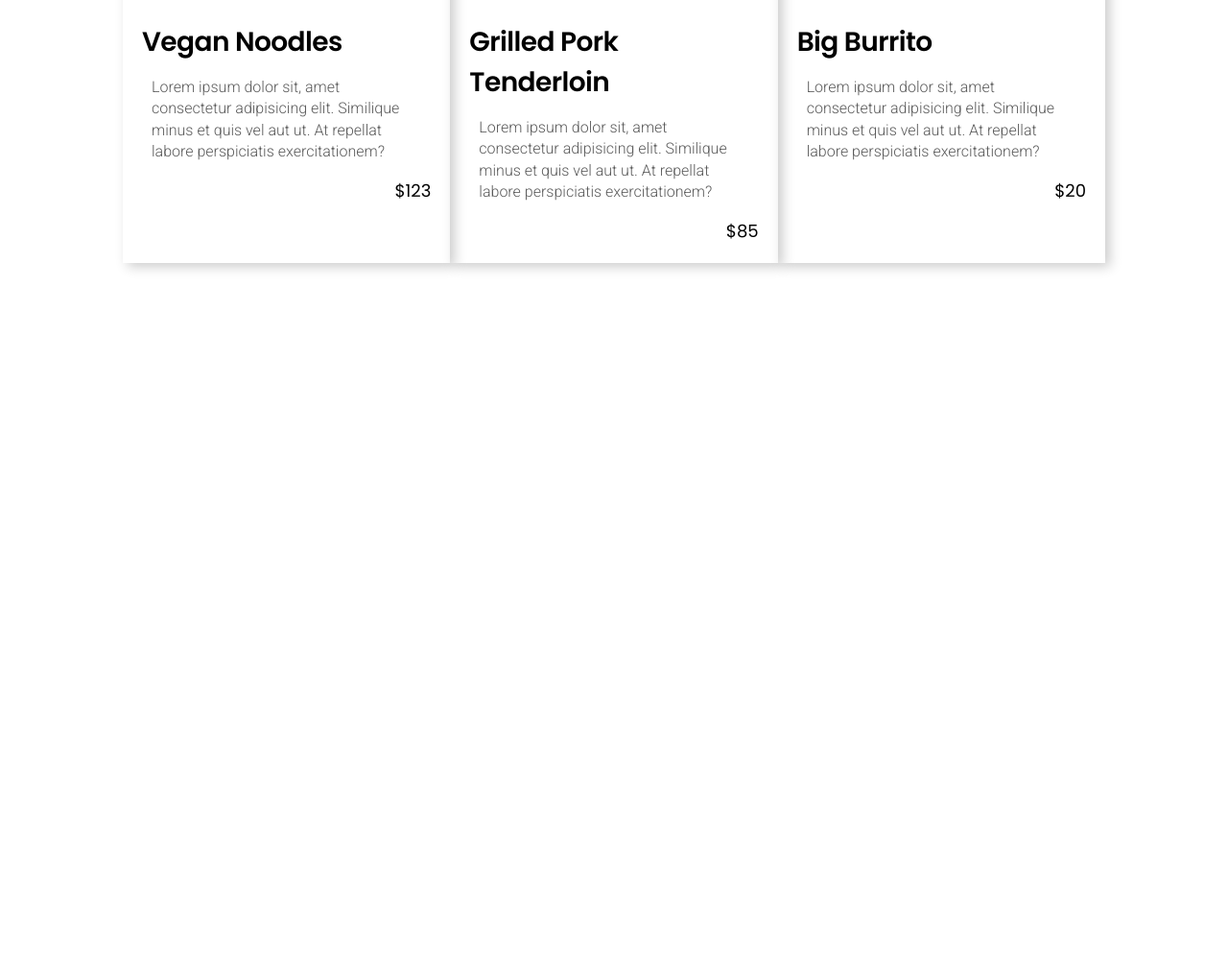
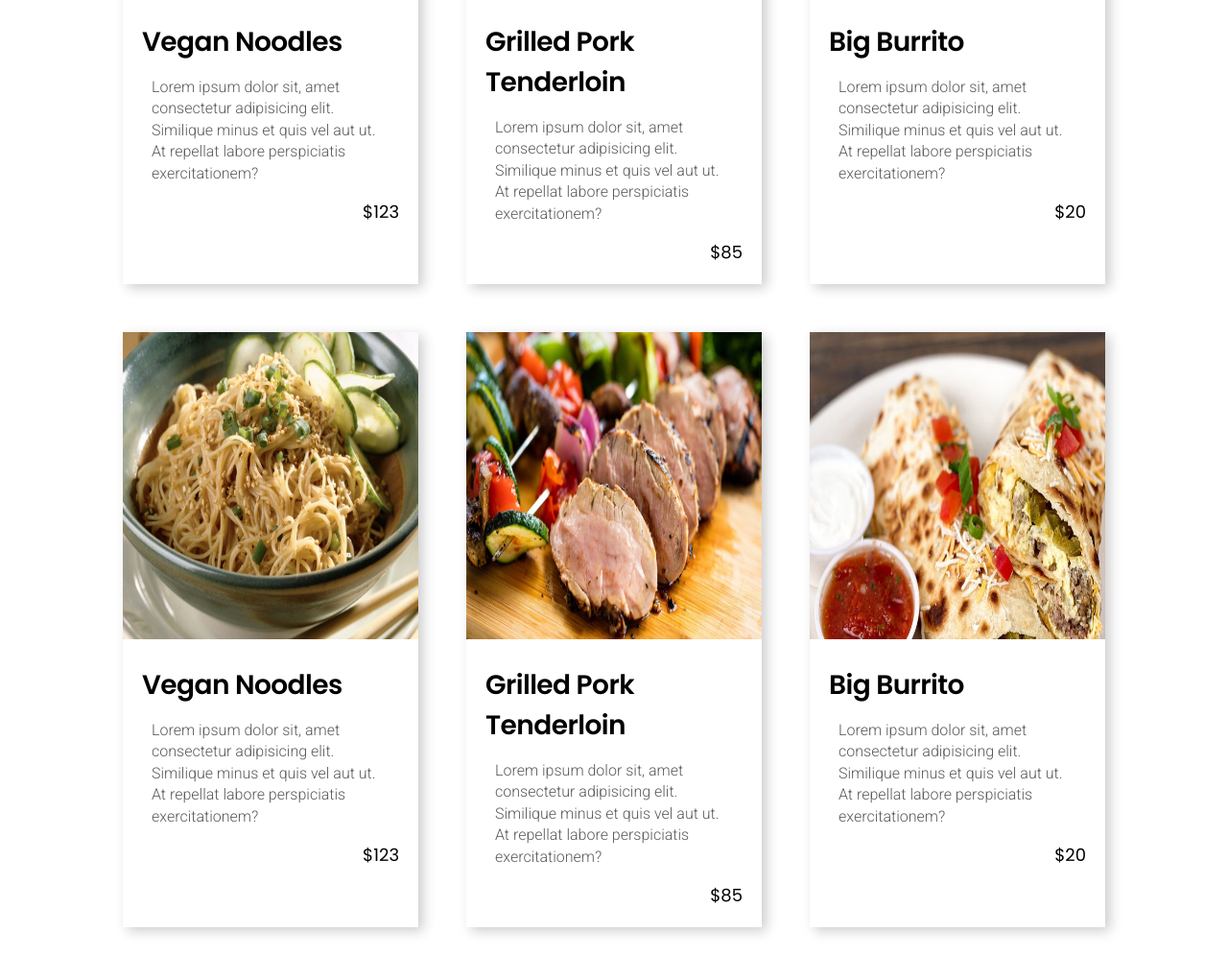
Before and after one commit to MatiasBlanc/restaurant-menu, a website: page index.html in a window 1280 px wide. Shown: the part 474-1470 px from the top of the page at 96% size. Before the commit the page ends 800 px from the top, so only its background shows below. Drawn offline with Linux system fonts and the light colour scheme.

Commit message:
added row

```diff
--- a/index.html
+++ b/index.html
@@ -43,6 +43,30 @@
 				<p class="card__price">$20</p>
 			</section>
 		</article>
+		<article class="card">
+			<img class="card__image" src="./assets/images/vegan-noodles.jpg" alt="">
+			<section class="card__text">
+				<h2 class="card__title">Vegan noodles</h2>
+				<p class="card__description">Lorem ipsum dolor sit, amet consectetur adipisicing elit. Similique minus et quis vel aut ut. At repellat labore perspiciatis exercitationem?</p>
+				<p class="card__price">$123</p>
+			</section>
+		</article>
+		<article class="card">
+			<img class="card__image" src="./assets/images/grilled-pork.jpg" alt="Pork on a wooden board along with vegetable skewers">
+			<section class="card__text">
+				<h2 class="card__title">Grilled pork tenderloin</h2>
+				<p class="card__description">Lorem ipsum dolor sit, amet consectetur adipisicing elit. Similique minus et quis vel aut ut. At repellat labore perspiciatis exercitationem?</p>
+				<p class="card__price">$85</p>
+			</section>
+		</article>
+		<article class="card">
+			<img class="card__image" src="./assets/images/big-burrito.jpg" alt="Large burrito on a white plate with mayo and salsa on the side.">
+			<section class="card__text">
+				<h2 class="card__title">Big burrito</h2>
+				<p class="card__description">Lorem ipsum dolor sit, amet consectetur adipisicing elit. Similique minus et quis vel aut ut. At repellat labore perspiciatis exercitationem?</p>
+				<p class="card__price">$20</p>
+			</section>
+		</article>
 	</main>
 </body>
 </html>
--- a/public/style.css
+++ b/public/style.css
@@ -46,11 +46,12 @@ a {
     display: grid;
     margin: 30px auto;
     grid-template-columns: repeat(3, 1fr);
+    gap: 50px;
 }
 
 .card {
     box-shadow: 5px 4px 12px rgba(0, 0, 0, 0.2);
-    max-width: 420px;
+    width: 100%;
     overflow: hidden;
 }
 
```
